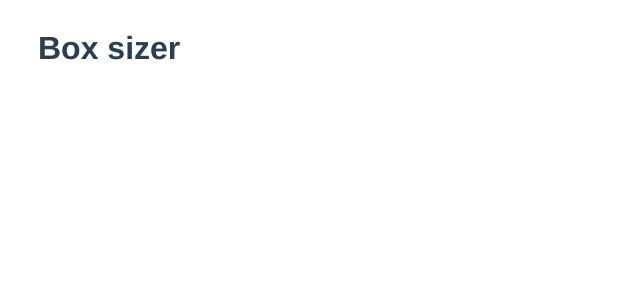
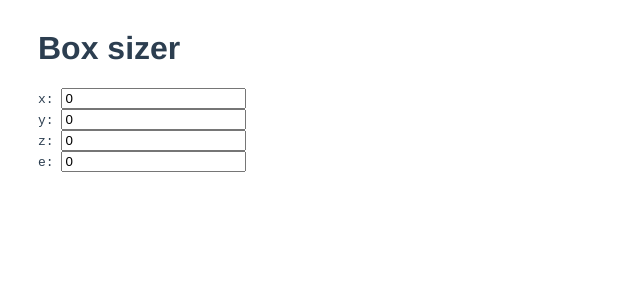
Before and after one commit to j4kim/box-sizer, a Vue app: page / in a window 1280 px wide. Shown: the top 300 px of the page, without its empty margins (0-640 px from the left). Built offline with nearby package versions, Linux system fonts and the light colour scheme.

Commit message:
4 inputs

```diff
--- a/src/App.vue
+++ b/src/App.vue
@@ -1,10 +1,34 @@
 <template>
   <div id="app">
     <h1>Box sizer</h1>
+    <div>
+      <label for="x">x: </label>
+      <input type="number" name="x" v-model="x">
+    </div>
+    <div>
+      <label for="y">y: </label>
+      <input type="number" name="y" v-model="y">
+    </div>
+    <div>
+      <label for="z">z: </label>
+      <input type="number" name="z" v-model="z">
+    </div>
+    <div>
+      <label for="e">e: </label>
+      <input type="number" name="e" v-model="e">
+    </div>
   </div>
 </template>
 
 <script>
+export default {
+  data: () => ({
+    x: 0,
+    y: 0,
+    z: 0,
+    e: 0
+  })
+}
 </script>
 
 <style lang="scss">
@@ -14,5 +38,9 @@
   -moz-osx-font-smoothing: grayscale;
   color: #2c3e50;
   margin: 30px;
+
+  label {
+    font-family: monospace;
+  }
 }
 </style>
```
